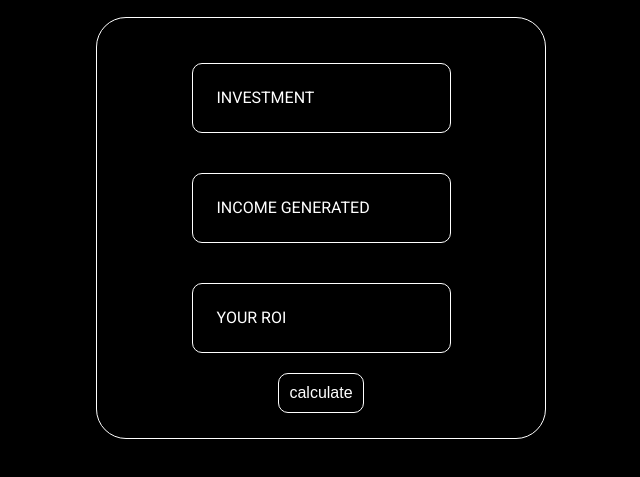
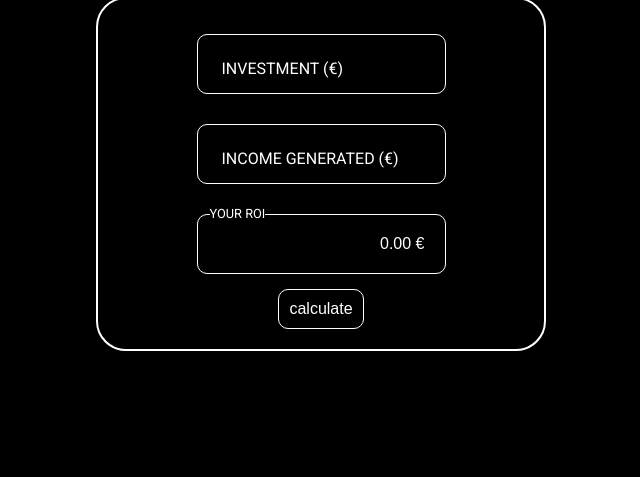
Before and after one commit to willoid/roi, a plain HTML site: page index.html in a window 1280 px wide. Shown: the part 163-640 px from the top of the page, without its empty margins (319-959 px from the left). Drawn offline with Linux system fonts and the light colour scheme.

Commit message:
improved style

```diff
--- a/index.html
+++ b/index.html
@@ -20,17 +20,17 @@
       </h3>
       <form onsubmit="calculateRoi()">
         <div class="inputContainer">
-          <input type="number" id="investment" placeholder=" " />
-          <label for="investment">investment</label>
+          <input type="number" id="investment" placeholder=" " min="0.01"/>
+          <label for="investment">investment (€)</label>
         </div>
 
         <div class="inputContainer">
-          <input type="number" id="income" placeholder=" " />
-          <label for="income">income generated</label>
+          <input type="number" id="income" placeholder=" " min="0.01"/>
+          <label for="income">income generated (€)</label>
         </div>
 
         <div class="inputContainer">
-          <input type="number" id="result" placeholder=" " value="0.00 €"/>
+          <input type="text" id="result" value="0.00 €"/>
           <label for="result">your roi</label>
         </div>
 
--- a/style.css
+++ b/style.css
@@ -29,7 +29,7 @@ h3 {
     color: white;
     font-size: 1rem;
     text-align: center;
-    padding: 25px;
+    padding: 15px;
     text-transform: uppercase;
 }
 form {
@@ -40,14 +40,14 @@ form {
     align-items: center;
     position: relative;
     border-radius: 30px;
-    border: white solid 1px;
-    padding: 25px;
+    border: white solid 2px;
+    padding: 20px;
 }
 .inputContainer {
     position: relative;
     display: flex;
     flex-direction: column;
-    margin: 20px;
+    margin: 15px;
 }
 label {
     cursor: pointer;
@@ -63,7 +63,7 @@ label {
 }
 
 input {
-    padding: 25px;
+    padding: 20px;
     font-size: 1rem;
     border: 1px solid white;
     background: black;
@@ -73,13 +73,13 @@ input {
 
 input:hover {
     cursor: text;
-    border: #ff4658 1px solid;
+    border: #ff4658 2px solid;
     transition: all 200ms ease-in-out;
 }
 
 input:focus {
     outline: none;
-    border: #ff4658 1px solid;
+    border: #ff4658 2px solid;
 }
 
 input:focus + label, input:not(:placeholder-shown) + label {
@@ -92,4 +92,10 @@ input:focus + label, input:not(:placeholder-shown) + label {
 input[type=submit] {
     color: white;
     padding: 10px;
+    cursor: pointer;
 }
+
+input[type=text] {
+    text-align: right;
+    pointer-events: none;
+}
```
